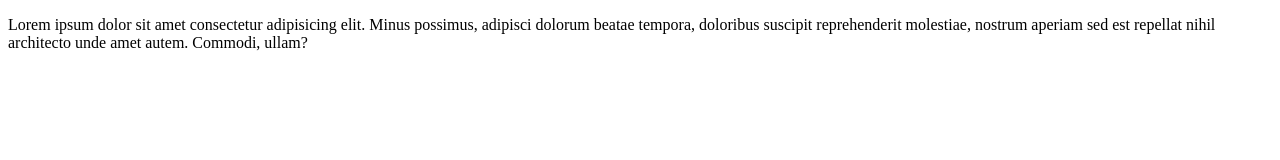
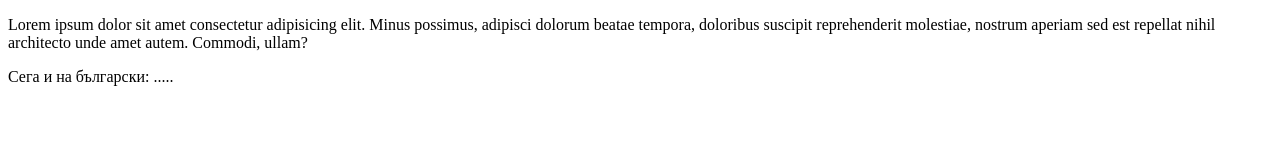
Before and after one commit to b-angelov/DevOps, a plain HTML site: page branching-resources/index.html in a window 1280 px wide. Drawn offline with Linux system fonts and the light colour scheme.

Commit message:
added: bulgarian message

```diff
--- a/branching-resources/index.html
+++ b/branching-resources/index.html
@@ -13,6 +13,7 @@
         <p>Lorem ipsum dolor sit amet consectetur adipisicing elit. Minus possimus, adipisci dolorum beatae tempora,
             doloribus suscipit reprehenderit molestiae, nostrum aperiam sed est repellat nihil architecto unde amet
             autem. Commodi, ullam?</p>
+			<p>Сега и на български: .....</p>
     </div>
 </body>
 
```
